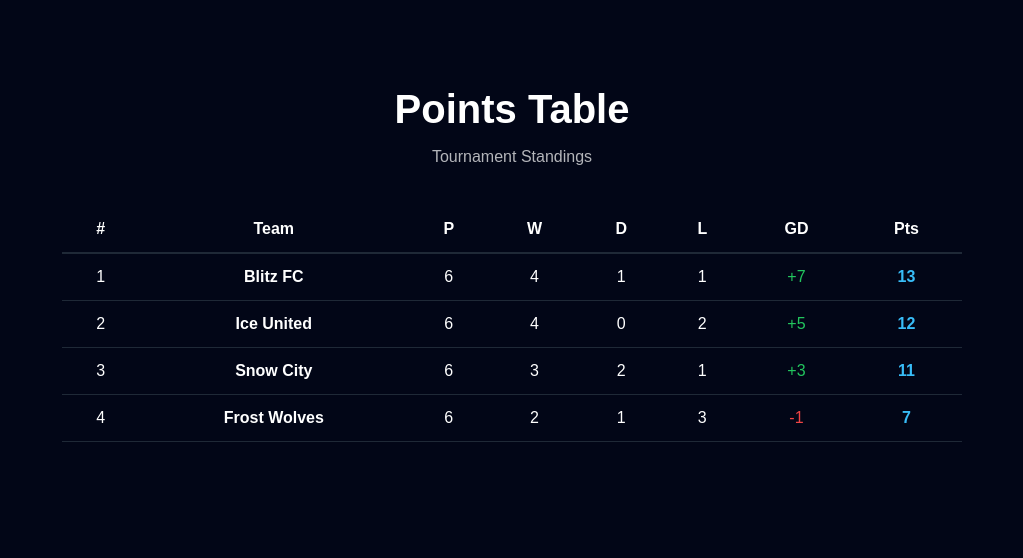
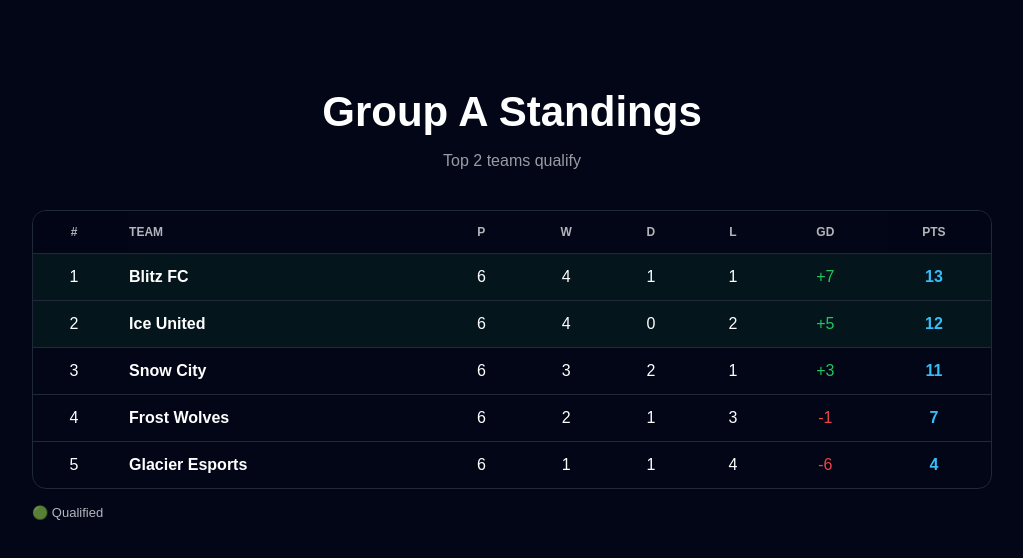
Before and after one commit to ashunium/blitz-soccer, a Next.js app: page / in a window 1280 px wide. Shown: the top 558 px of the page, without its empty margins (128-1151 px from the left). Built offline with nearby package versions, Linux system fonts and the light colour scheme.

Commit message:
Add Glacier Esports team and update standings display

```diff
--- a/app/page.js
+++ b/app/page.js
@@ -4,86 +4,146 @@ export default function Home() {
     { team: "Ice United", p: 6, w: 4, d: 0, l: 2, gd: 5, pts: 12 },
     { team: "Snow City", p: 6, w: 3, d: 2, l: 1, gd: 3, pts: 11 },
     { team: "Frost Wolves", p: 6, w: 2, d: 1, l: 3, gd: -1, pts: 7 },
+    { team: "Glacier Esports", p: 6, w: 1, d: 1, l: 4, gd: -6, pts: 4 },
   ];
+
+  // 🔥 Esports-style sorting
+  const sorted = [...teams].sort(
+    (a, b) => b.pts - a.pts || b.gd - a.gd || b.w - a.w
+  );
 
   return (
     <main style={{ minHeight: "100vh", padding: "60px 20px" }}>
-      <div style={{ maxWidth: "900px", margin: "0 auto" }}>
+      <div style={{ maxWidth: "960px", margin: "0 auto" }}>
         <h1
           style={{
             textAlign: "center",
-            fontSize: "40px",
-            marginBottom: "10px",
+            fontSize: "42px",
+            marginBottom: "8px",
+            fontWeight: "800",
           }}
         >
-          Points Table
+          Group A Standings
         </h1>
 
         <p
           style={{
             textAlign: "center",
-            opacity: 0.7,
+            opacity: 0.6,
             marginBottom: "40px",
           }}
         >
-          Tournament Standings
+          Top 2 teams qualify
         </p>
 
-        <table
+        <div
           style={{
-            width: "100%",
-            borderCollapse: "collapse",
+            borderRadius: "14px",
+            overflow: "hidden",
+            border: "1px solid #1f2937",
+            background: "#020617",
           }}
         >
+          <table style={{ width: "100%", borderCollapse: "collapse" }}>
             <thead>
-            <tr style={{ borderBottom: "2px solid #1f2937" }}>
-              {["#", "Team", "P", "W", "D", "L", "GD", "Pts"].map((h) => (
-                <th key={h} style={{ padding: "14px" }}>
-                  {h}
-                </th>
-              ))}
+              <tr
+                style={{
+                  background: "#020617",
+                  textTransform: "uppercase",
+                  fontSize: "12px",
+                  opacity: 0.7,
+                }}
+              >
+                <th style={th}>#</th>
+                <th style={{ ...th, textAlign: "left" }}>Team</th>
+                <th style={th}>P</th>
+                <th style={th}>W</th>
+                <th style={th}>D</th>
+                <th style={th}>L</th>
+                <th style={th}>GD</th>
+                <th style={th}>Pts</th>
               </tr>
             </thead>
 
             <tbody>
-            {teams.map((t, i) => (
+              {sorted.map((t, i) => {
+                const qualified = i < 2;
+
+                return (
                   <tr
                     key={t.team}
                     style={{
-                  borderBottom: "1px solid #1f2937",
-                  textAlign: "center",
+                      background: qualified
+                        ? "rgba(34,197,94,0.08)"
+                        : "transparent",
+                      borderTop: "1px solid #1f2937",
                     }}
                   >
-                <td style={{ padding: "14px" }}>{i + 1}</td>
-                <td style={{ padding: "14px", fontWeight: "600" }}>
+                    <td style={td}>{i + 1}</td>
+
+                    <td
+                      style={{
+                        ...td,
+                        textAlign: "left",
+                        fontWeight: "600",
+                      }}
+                    >
                       {t.team}
                     </td>
-                <td style={{ padding: "14px" }}>{t.p}</td>
-                <td style={{ padding: "14px" }}>{t.w}</td>
-                <td style={{ padding: "14px" }}>{t.d}</td>
-                <td style={{ padding: "14px" }}>{t.l}</td>
+
+                    <td style={td}>{t.p}</td>
+                    <td style={td}>{t.w}</td>
+                    <td style={td}>{t.d}</td>
+                    <td style={td}>{t.l}</td>
+
                     <td
                       style={{
-                    padding: "14px",
+                        ...td,
                         color: t.gd >= 0 ? "#22c55e" : "#ef4444",
                       }}
                     >
                       {t.gd > 0 ? `+${t.gd}` : t.gd}
                     </td>
+
                     <td
                       style={{
-                    padding: "14px",
-                    fontWeight: "700",
+                        ...td,
+                        fontWeight: "800",
                         color: "#38bdf8",
                       }}
                     >
                       {t.pts}
                     </td>
                   </tr>
-            ))}
+                );
+              })}
             </tbody>
           </table>
+        </div>
+
+        {/* Legend */}
+        <div
+          style={{
+            display: "flex",
+            gap: "20px",
+            marginTop: "16px",
+            fontSize: "13px",
+            opacity: 0.7,
+          }}
+        >
+          <span>🟢 Qualified</span>
+        </div>
       </div>
     </main>
   );
 }
+
+const th = {
+  padding: "14px",
+  textAlign: "center",
+};
+
+const td = {
+  padding: "14px",
+  textAlign: "center",
+};
```
Lines whose indentation alone changed are shown as unchanged.
